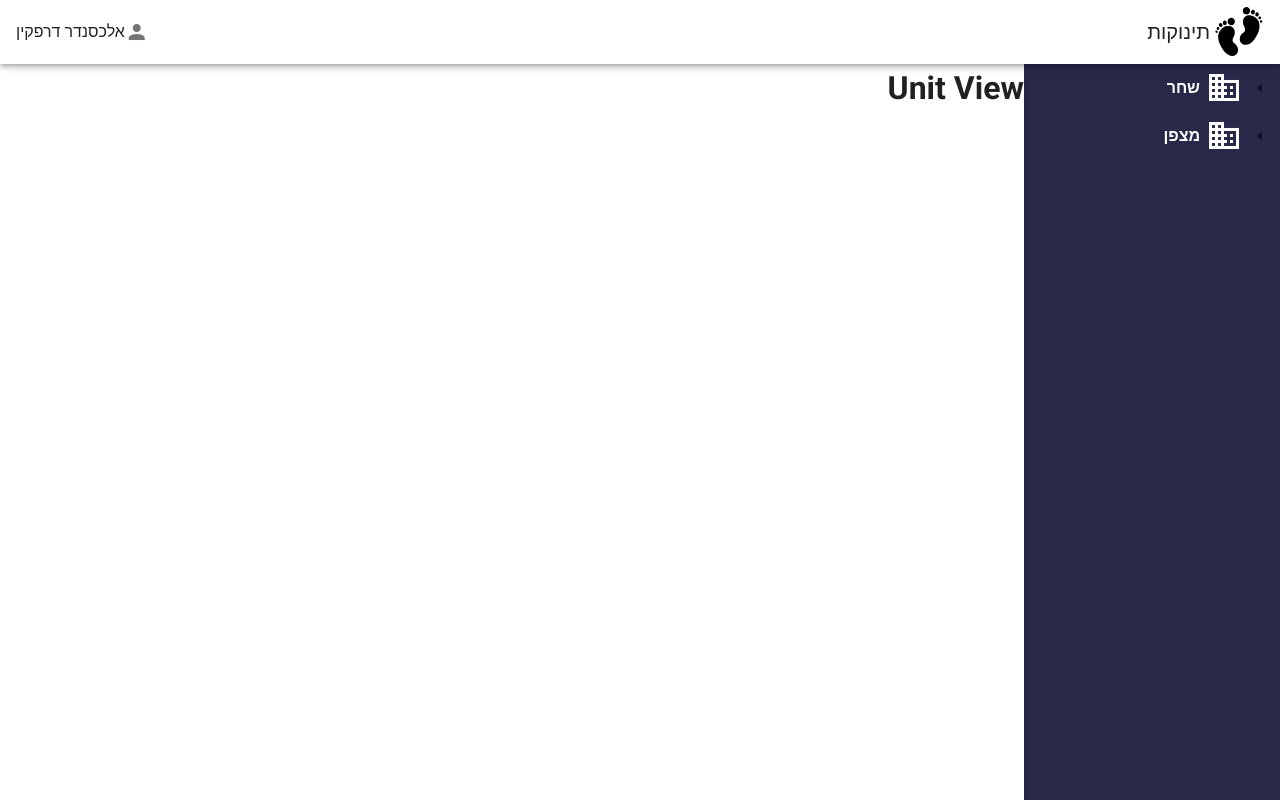
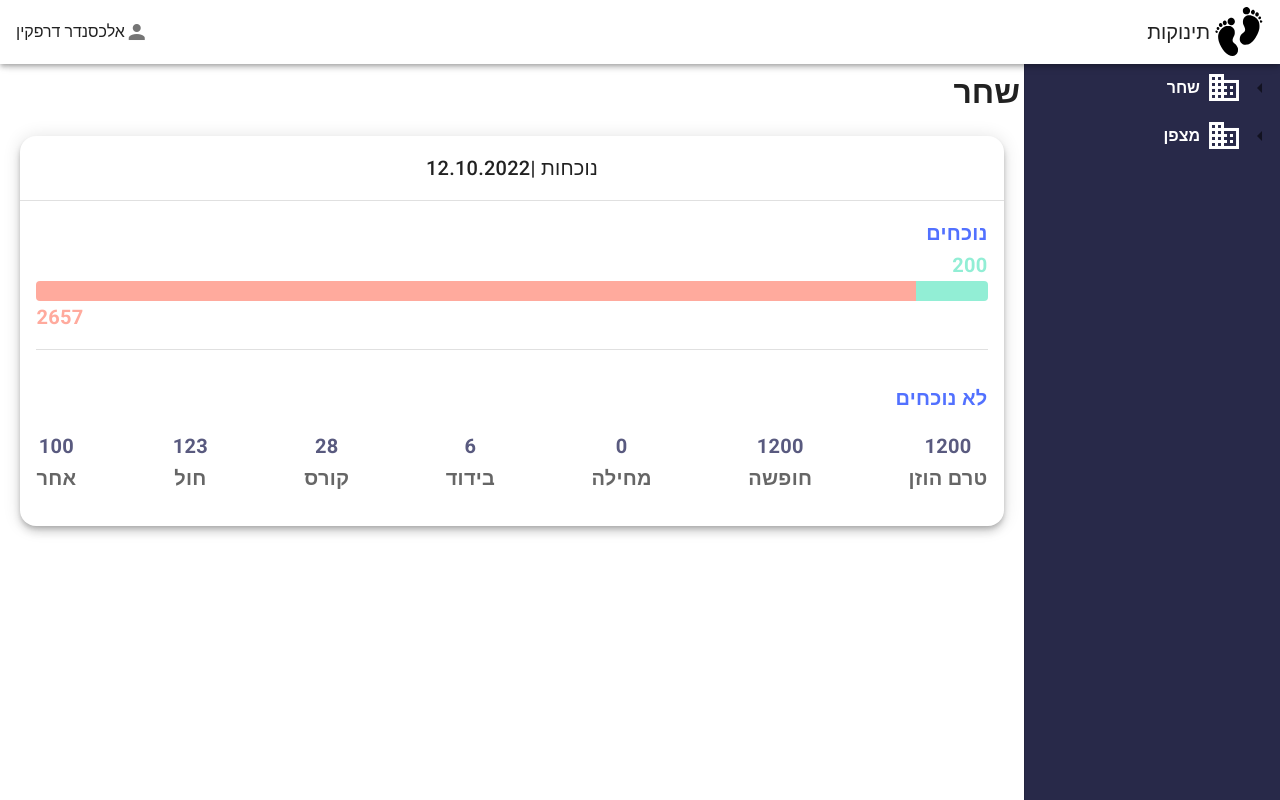
Before and after one commit to CodeAndParty/tinokot, a Vue app: page /units/1 in a window 1280 px wide. Built offline with nearby package versions, Linux system fonts and the light colour scheme; data requests are answered from the project's data file.

Commit message:
creating attendace report inside db, creatinging a unit store, an attendance report component and unit view logic for the store

```diff
--- a/db.json
+++ b/db.json
@@ -70,5 +70,85 @@
       "thirdDate": "2023-01-01",
       "fourthDate": "2025-11-23"
     }
+  ],
+  "attendanceReport": [
+    {
+      "id": 1,
+      "unitId": 1,
+      "unitName": "שחר",
+      "attendance": [
+        {
+          "status": "נוכחים",
+          "amount": 200
+        },
+        {
+          "status": "טרם הוזן",
+          "amount": 1200
+        },
+        {
+          "status": "חופשה",
+          "amount": 1200
+        },
+        {
+          "status": "מחילה",
+          "amount": 0
+        },
+        {
+          "status": "בידוד",
+          "amount": 6
+        },
+        {
+          "status": "קורס",
+          "amount": 28
+        },
+        {
+          "status": "חול",
+          "amount": 123
+        },
+        {
+          "status": "אחר",
+          "amount": 100
+        }
+      ]
+    },
+    {
+      "id": 2,
+      "unitId": 4,
+      "unitName": "מצפן",
+      "attendance": [
+        {
+          "status": "נוכחים",
+          "amount": 1300
+        },
+        {
+          "status": "טרם הוזן",
+          "amount": 1560
+        },
+        {
+          "status": "חופשה",
+          "amount": 500
+        },
+        {
+          "status": "מחילה",
+          "amount": 200
+        },
+        {
+          "status": "בידוד",
+          "amount": 80
+        },
+        {
+          "status": "קורס",
+          "amount": 15
+        },
+        {
+          "status": "חול",
+          "amount": 35
+        },
+        {
+          "status": "אחר",
+          "amount": 120
+        }
+      ]
+    }
   ]
 }
--- /dev/null
+++ b/src/components/AttendanceReport.vue
@@ -0,0 +1,81 @@
+<template>
+  <div>
+    <h1 class="ma-1">{{ unitName }}</h1>
+    <DefaultCard
+      id="attendance-card"
+      width="auto"
+      :title="'נוכחות |' + new Date().toLocaleDateString('he')"
+    >
+      <v-card-text class="font-weight-bold d-flex flex-column text-h6">
+        <span class="secondary--text">נוכחים</span>
+        <span class="success--text">{{ attendance?.[0]?.amount }}</span>
+        <v-progress-linear
+          :value="
+            (attendance?.[0].amount / countAttendance(attendance?.slice(1))) *
+            100
+          "
+          height="20"
+          rounded
+          background-color="error"
+          color="success"
+        >
+        </v-progress-linear>
+        <span class="error--text align-self-end mb-4">
+          {{ countAttendance(attendance?.slice(1)) }}
+        </span>
+        <v-divider class="align-self-stretch"></v-divider>
+      </v-card-text>
+
+      <v-card-text class="font-weight-bold text-h6">
+        <p class="secondary--text">לא נוכחים</p>
+        <div class="d-flex flex-row justify-space-between">
+          <p
+            v-for="att in attendance?.slice(1)"
+            :key="att.status"
+            class="d-flex flex-column align-center"
+          >
+            <span class="accent--text">{{ att.amount }}</span>
+            <span>{{ att.status }}</span>
+          </p>
+        </div>
+      </v-card-text>
+    </DefaultCard>
+  </div>
+</template>
+
+<script>
+import DefaultCard from "./DefaultCard.vue";
+
+export default {
+  name: "AttendanceReport",
+
+  components: { DefaultCard },
+
+  computed: {
+    unitName() {
+      return this.$store.getters.name;
+    },
+    attendance() {
+      return this.$store.getters.attendance;
+    },
+  },
+
+  methods: {
+    countAttendance(attendance) {
+      let counter = 0;
+      if (attendance != null) {
+        attendance.forEach((att) => {
+          counter += att.amount;
+        });
+      }
+      return counter;
+    },
+  },
+};
+</script>
+
+<style scoped>
+#attendance-card {
+  margin: 2% 2% 0 !important;
+}
+</style>
--- a/src/store/index.js
+++ b/src/store/index.js
@@ -2,11 +2,13 @@ import Vue from "vue";
 import Vuex from "vuex";
 
 import soldier from "./modules/soldier";
+import unit from "./modules/unit";
 
 Vue.use(Vuex);
 
 export default new Vuex.Store({
   modules: {
     soldier,
+    unit,
   },
 });
--- /dev/null
+++ b/src/store/modules/unit.js
@@ -0,0 +1,33 @@
+import axios from "axios";
+
+const state = {
+  attendance: null,
+  name: null,
+};
+
+const getters = {
+  name: (state) => state.name,
+  attendance: (state) => state.attendance,
+};
+
+const actions = {
+  async fetchAttendanceReport({ commit }, unitId) {
+    const response = await axios.get(
+      `${process.env.VUE_APP_API_URL}/attendanceReport/?unitId=${unitId}`
+    );
+    commit("setAttendance", response.data[0].attendance);
+    commit("setName", response.data[0].unitName);
+  },
+};
+
+const mutations = {
+  setAttendance: (state, attendance) => (state.attendance = attendance),
+  setName: (state, name) => (state.name = name),
+};
+
+export default {
+  state,
+  getters,
+  mutations,
+  actions,
+};
--- a/src/views/UnitView.vue
+++ b/src/views/UnitView.vue
@@ -1,9 +1,27 @@
 <template>
-  <h1>Unit View</h1>
+  <AttendanceReport></AttendanceReport>
 </template>
 
 <script>
+import AttendanceReport from "@/components/AttendanceReport.vue";
 export default {
   name: "UnitView",
+  components: { AttendanceReport },
+
+  mounted() {
+    this.fetchUnit();
+  },
+
+  watch: {
+    $route() {
+      this.fetchUnit();
+    },
+  },
+
+  methods: {
+    fetchUnit() {
+      this.$store.dispatch("fetchAttendanceReport", this.$route.params.id);
+    },
+  },
 };
 </script>
```
